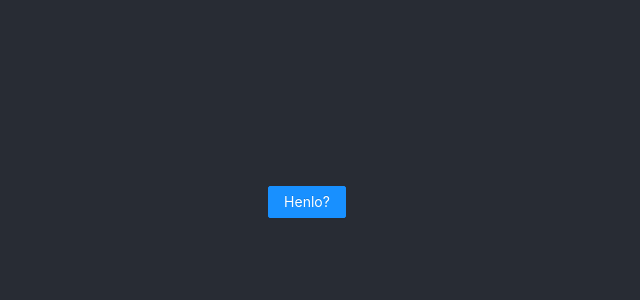
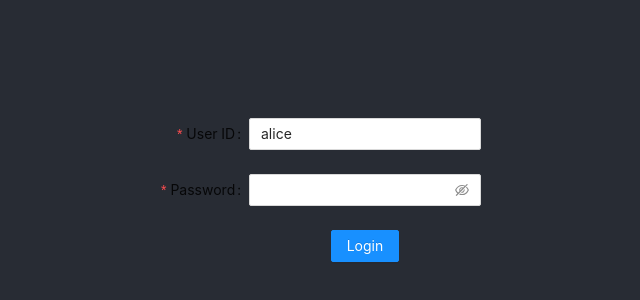
Before and after one commit to haulin/larvis-iceye-dashboard, a React (Create React App) app: page / in a window 1280 px wide. Shown: the part 198-498 px from the top of the page, without its empty margins (333-973 px from the left). Built offline with nearby package versions, Linux system fonts and the light colour scheme.

Commit message:
Added dummy login form

```diff
--- a/src/components/Dashboard/Dashboard.tsx
+++ b/src/components/Dashboard/Dashboard.tsx
@@ -1,5 +1,6 @@
 import React from "react";
-import { Button } from "antd";
+
+import { Login } from "components";
 
 import "./Dashboard.css";
 
@@ -7,7 +8,7 @@
   return (
     <div className="App">
       <header className="App-header">
-        <Button type="primary">Henlo?</Button>
+        <Login />
       </header>
     </div>
   );
--- /dev/null
+++ b/src/components/Login/Login.tsx
@@ -0,0 +1,52 @@
+import React from "react";
+import { Form, Input, Button } from "antd";
+
+const layout = {
+  labelCol: { span: 8 },
+  wrapperCol: { span: 16 },
+};
+const tailLayout = {
+  wrapperCol: { offset: 8, span: 16 },
+};
+
+export const Login: React.FC = () => {
+  const onFinish = (values) => {
+    console.log("Success:", values);
+  };
+
+  const onFinishFailed = (errorInfo) => {
+    console.log("Failed:", errorInfo);
+  };
+
+  return (
+    <Form
+      {...layout}
+      name="basic"
+      initialValues={{ user_id: "alice" }}
+      onFinish={onFinish}
+      onFinishFailed={onFinishFailed}
+    >
+      <Form.Item
+        label="User ID"
+        name="user_id"
+        rules={[{ required: true, message: "Please input your user ID!" }]}
+      >
+        <Input />
+      </Form.Item>
+
+      <Form.Item
+        label="Password"
+        name="password"
+        rules={[{ required: true, message: "Please input your password!" }]}
+      >
+        <Input.Password />
+      </Form.Item>
+
+      <Form.Item {...tailLayout}>
+        <Button type="primary" htmlType="submit">
+          Login
+        </Button>
+      </Form.Item>
+    </Form>
+  );
+};
--- a/src/components/index.ts
+++ b/src/components/index.ts
@@ -1 +1,2 @@
-export { Dashboard } from './Dashboard/Dashboard';
+export { Dashboard } from "./Dashboard/Dashboard";
+export { Login } from "./Login/Login";
```
Also changed, not shown: tsconfig.json (+3 -8 lines).
